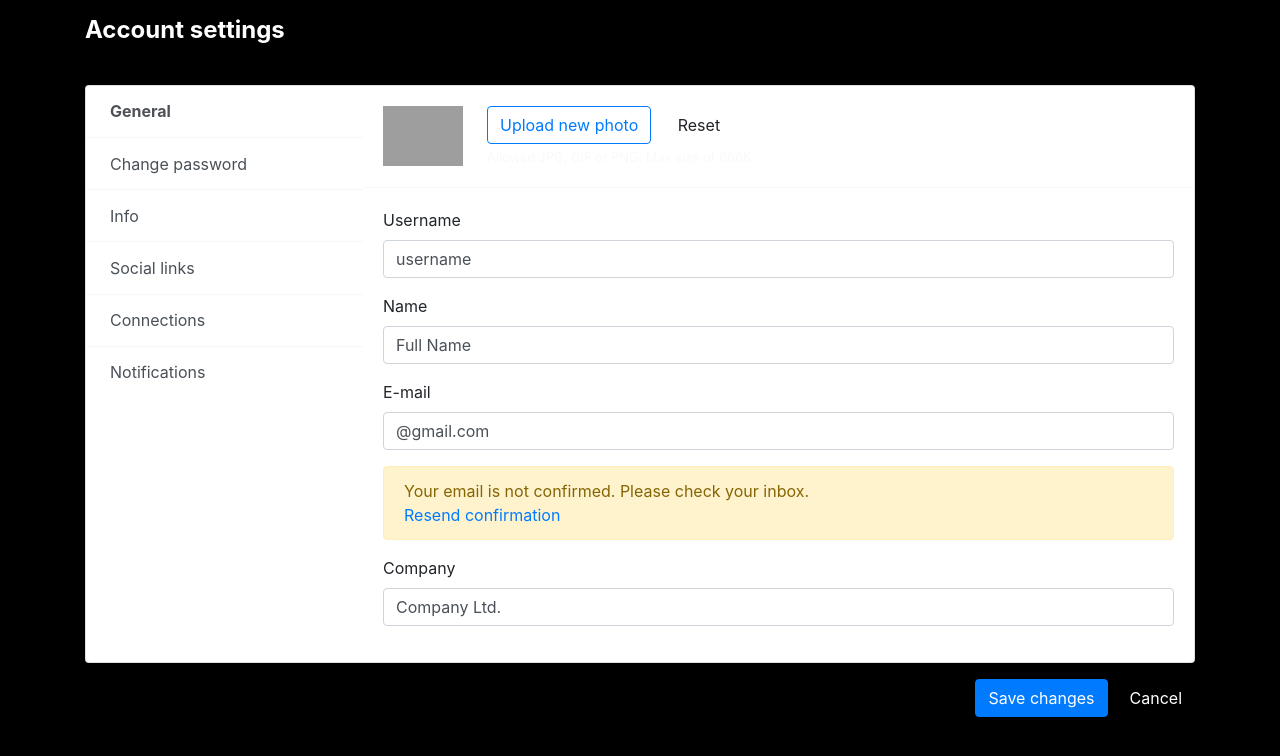
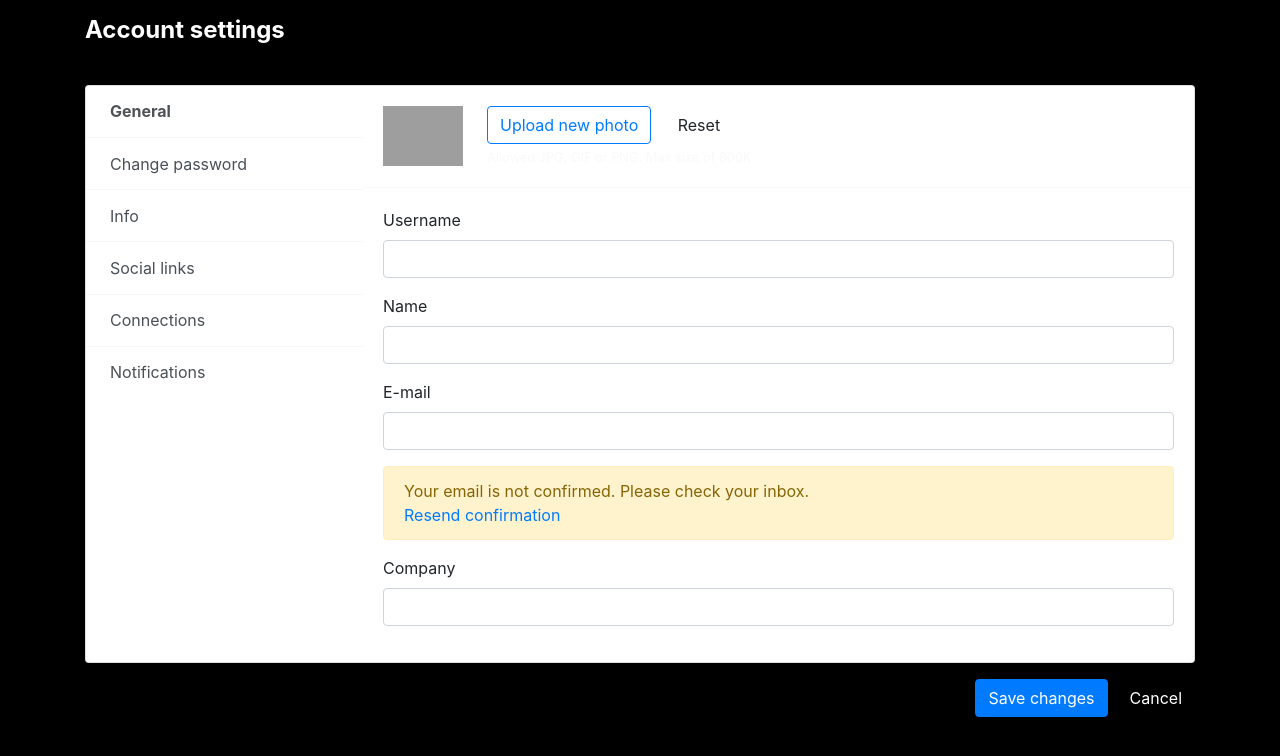
Before and after one commit to Gautamchandar/profile, a plain HTML site: page index.html in a window 1280 px wide. Drawn offline with nearby package versions, Linux system fonts and the light colour scheme; grey boxes are pictures that could not be loaded.

Commit message:
Update index.html

```diff
--- a/index.html
+++ b/index.html
@@ -51,15 +51,15 @@
                             <div class="card-body">
                                 <div class="form-group">
                                     <label class="form-label">Username</label>
-                                    <input type="text" class="form-control mb-1" value="username">
+                                    <input type="text" class="form-control mb-1" value="">
                                 </div>
                                 <div class="form-group">
                                     <label class="form-label">Name</label>
-                                    <input type="text" class="form-control" value="Full Name">
+                                    <input type="text" class="form-control" value="">
                                 </div>
                                 <div class="form-group">
                                     <label class="form-label">E-mail</label>
-                                    <input type="text" class="form-control mb-1" value="@gmail.com">
+                                    <input type="text" class="form-control mb-1" value="">
                                     <div class="alert alert-warning mt-3">
                                         Your email is not confirmed. Please check your inbox.<br>
                                         <a href="javascript:void(0)">Resend confirmation</a>
@@ -67,7 +67,7 @@
                                 </div>
                                 <div class="form-group">
                                     <label class="form-label">Company</label>
-                                    <input type="text" class="form-control" value="Company Ltd.">
+                                    <input type="text" class="form-control" value="">
                                 </div>
                             </div>
                         </div>
@@ -114,7 +114,7 @@
                                 <h6 class="mb-4">Contacts</h6>
                                 <div class="form-group">
                                     <label class="form-label">Phone</label>
-                                    <input type="text" class="form-control" value="+0 (123) 456 7891">
+                                    <input type="text" class="form-control" value="">
                                 </div>
                                 <div class="form-group">
                                     <label class="form-label">Website</label>
```
